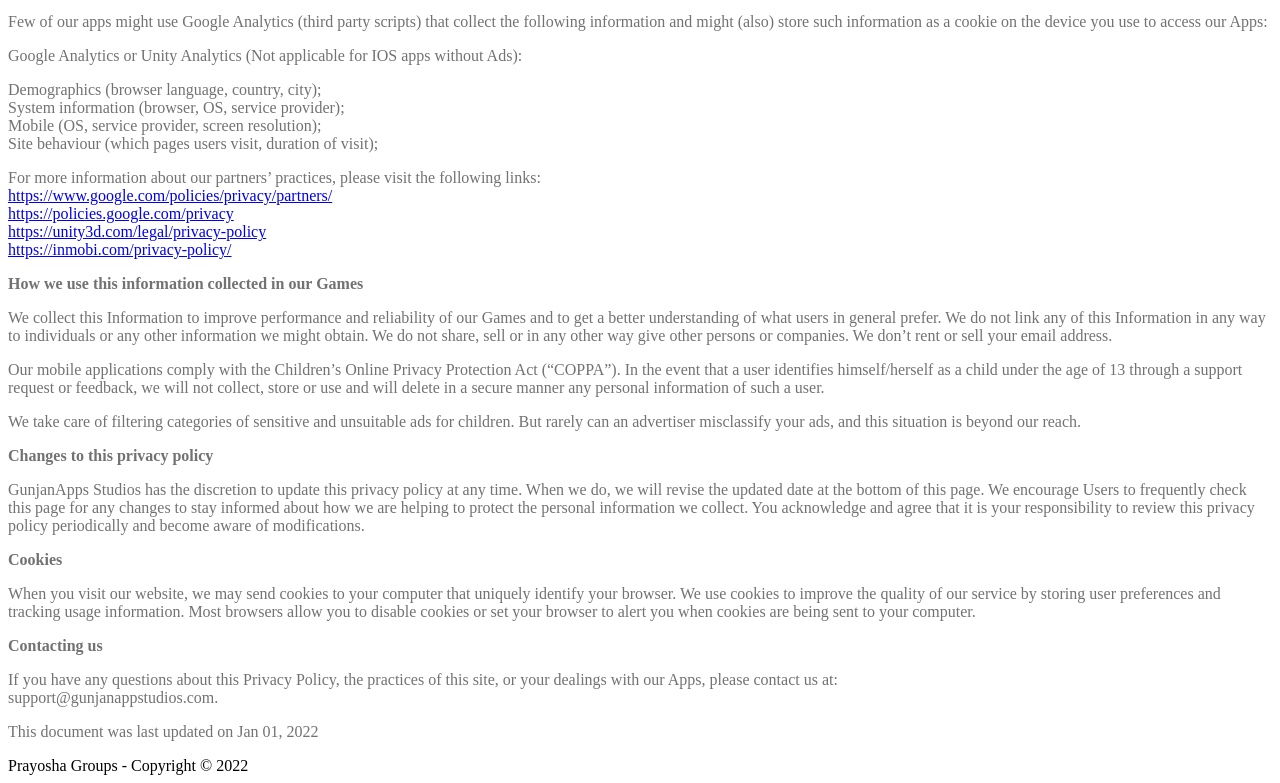
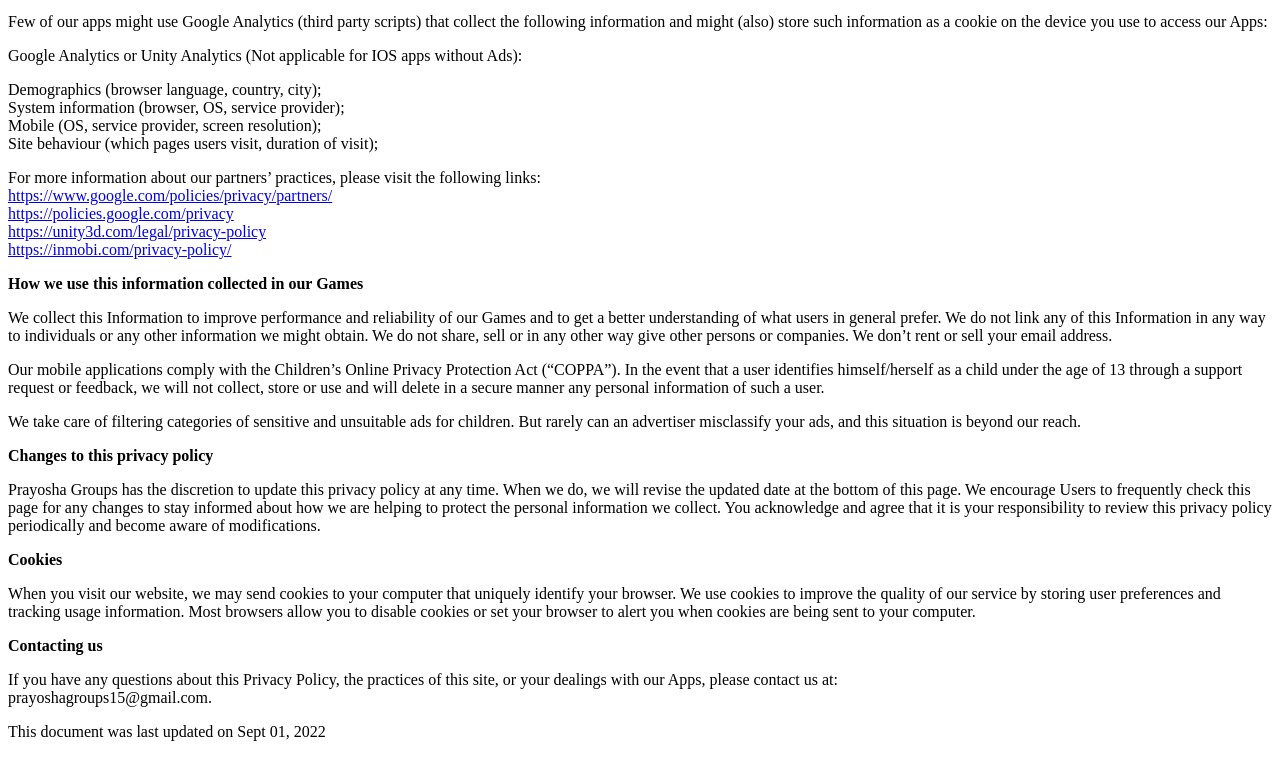
Before and after one commit to PrayoshaTechnologies/prayoshatechnologies.github.io, a plain HTML site: page index1.html in a window 1280 px wide. Shown: the part 496-1279 px from the top of the page. After the commit the page ends 1253 px from the top, so only its background shows below. Drawn offline with Linux system fonts and the light colour scheme.

Commit message:
Update index1.html

```diff
--- a/index1.html
+++ b/index1.html
@@ -16,7 +16,7 @@
 <body>
 <div id='main'>
 	<h3 class='av-special-heading-tag'  itemprop="headline"  >Privacy Policy</h3>
-	<div style='color:#727272;'  itemprop="text" ><p>We respect and value your privacy here at Prayosha Groups.</p>
+	<p>We respect and value your privacy here at Prayosha Groups.</p>
 	<p>Our Privacy Policy describes the information collected by our company Prayosha Groups, and our partners, through our mobile applications and the use of the information.</p>
 <div></div>
 <div></div>
@@ -62,31 +62,15 @@ Site behaviour (which pages users visit, duration of visit);</p>
 <p>Our mobile applications comply with the Children&#8217;s Online Privacy Protection Act (&#8220;COPPA&#8221;). <span class="ws12">In the event that a user identifies himself/herself as a child under the age of 13 through a support request or feedback, we will not collect, store or use and will delete in a secure manner any personal information of such a user.</span><b></b></p>
 <p>We take care of filtering categories of sensitive and unsuitable ads for children. But rarely can an advertiser misclassify your ads, and this situation is beyond our reach.</p>
 <p><b>Changes to this privacy policy</b></p>
-<p>GunjanApps Studios has the discretion to update this privacy policy at any time. When we do, we will revise the updated date at the bottom of this page. We encourage Users to frequently check this page for any changes to stay informed about how we are helping to protect the personal information we collect. You acknowledge and agree that it is your responsibility to review this privacy policy periodically and become aware of modifications.</p>
+<p>Prayosha Groups has the discretion to update this privacy policy at any time. When we do, we will revise the updated date at the bottom of this page. We encourage Users to frequently check this page for any changes to stay informed about how we are helping to protect the personal information we collect. You acknowledge and agree that it is your responsibility to review this privacy policy periodically and become aware of modifications.</p>
 <p><strong>Cookies</strong></p>
 <p>When you visit our website, we may send cookies to your computer that uniquely identify your browser. We use cookies to improve the quality of our service by storing user preferences and tracking usage information. Most browsers allow you to disable cookies or set your browser to alert you when cookies are being sent to your computer.</p>
 <p><b>Contacting us</b></p>
 <p>If you have any questions about this Privacy Policy, the practices of this site, or your dealings with our Apps, please contact us at:<br />
-support@gunjanappstudios.com.</p>
-<p>This document was last updated on Jan 01, 2022</p>
+prayoshagroups15@gmail.com.</p>
+<p>This document was last updated on Sept 01, 2022</p>
 </div>
-</div></div></div></div></div><!-- close content main div --></div></div><div id='av_section_3' class='avia-section main_color avia-section-default avia-no-shadow avia-bg-style-scroll  avia-builder-el-5  el_after_av_section  avia-builder-el-last  container_wrap fullsize'   ><div class='container' ><div class='template-page content  av-content-full alpha units'><div class='post-entry post-entry-type-page post-entry-40'><div class='entry-content-wrapper clearfix'></p>
-</div></div></div>
-				<footer class='container_wrap socket_color' id='socket'  role="contentinfo" itemscope="itemscope" itemtype="https://schema.org/WPFooter" >
-                    <div class='container'>
-
-                        <span class='copyright'>Prayosha Groups - Copyright © 2022   </span>
-
-
-                    </div>
-
-	            <!-- ####### END SOCKET CONTAINER ####### -->
-				</footer>
-
-
-					<!-- end main -->
-		</div>
-
-		<!-- end wrap_all --></div>
+<!-- end main -->
+</div>
 </body>
 </html>
```
